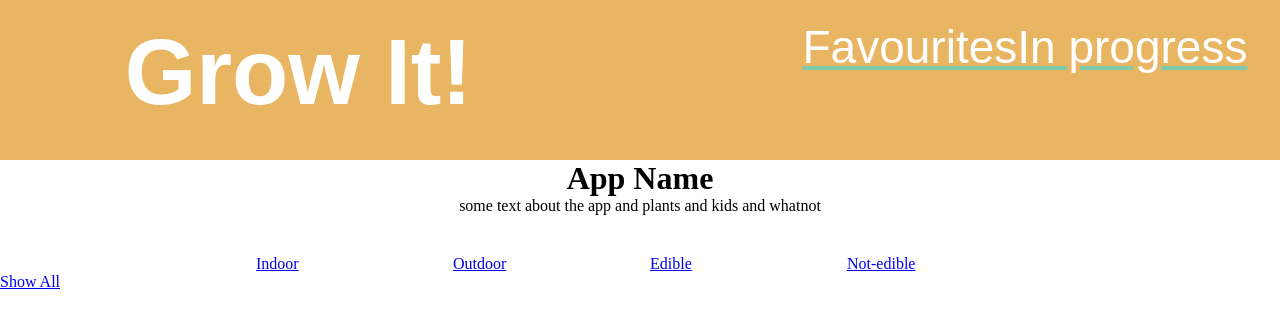
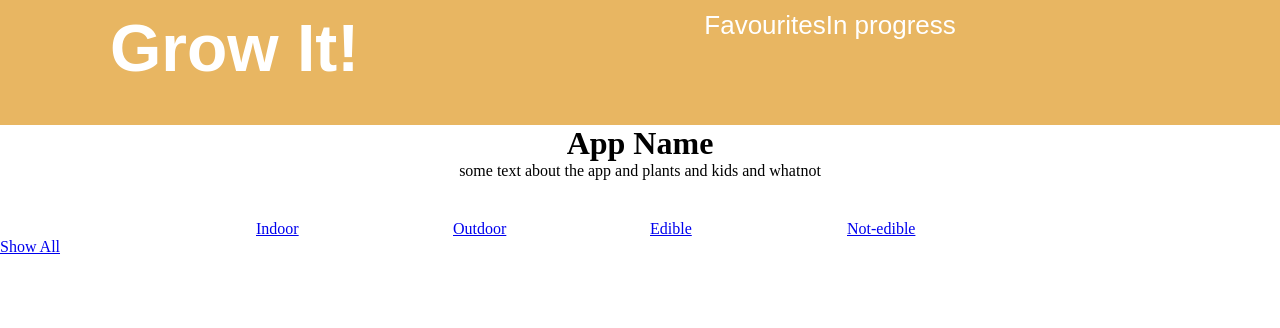
Before and after one commit to cjmcauley/educational_app, a Vue app in the folder client/: page /#/ in a window 1280 px wide. Shown: the top 328 px of the page. Built offline with nearby package versions, Linux system fonts and the light colour scheme; a web font is replaced by a local one.

Commit message:
footer hidden and header adjusted

```diff
--- a/client/src/App.vue
+++ b/client/src/App.vue
@@ -2,13 +2,14 @@
   <div>
     <web-header />
     <router-view></router-view>
+    <!-- <web-footer /> -->
   </div>
-
 </template>
 
 <script>
 import ProjectService from './services/ProjectService.js';
 import Header from './components/Header.vue';
+import Footer from './components/Footer.vue';
 import { eventBus } from './main.js';
 import ProjectCard from './components/ProjectCard.vue';
 
@@ -16,7 +17,8 @@ export default {
   name: 'app',
   components: {
     'web-header': Header,
-    'project-card': ProjectCard
+    'project-card': ProjectCard,
+    'web-footer': Footer
   }
 }
 </script>
--- a/client/src/components/Footer.vue
+++ b/client/src/components/Footer.vue
@@ -0,0 +1,18 @@
+<template lang="html">
+  <footer>
+
+  </footer>
+</template>
+
+<script>
+export default {
+  name: 'web-footer'
+}
+</script>
+
+<style lang="css" scoped>
+footer{
+  background-color: #E8B662;
+  padding: 20px 5px;
+}
+</style>
--- a/client/src/components/Header.vue
+++ b/client/src/components/Header.vue
@@ -2,7 +2,7 @@
   <header>
     <div class="wrapper">
 
-      <router-link :to="{ name: 'home'}"><v-img class="logo" src="@/assets/elements/logo.png"></v-img><h1>Grow It!</h1></router-link>
+      <router-link :to="{ name: 'home'}"><v-img class="logo" src="@/assets/elements/logo.png"></v-img><h1 class="header">Grow It!</h1></router-link>
       <router-link :to="{ name: 'projects', params: { filter: 'favourite' } }">Favourites</router-link>
       <router-link :to="{ name: 'projects', params: {filter: 'progress'} }">In progress</router-link>
     </div>
@@ -24,11 +24,11 @@ export default {
 }
 header{
   background-color: #E8B662;
-  padding: 20px 5px;
+  padding: 10px 5px;
   color: white;
 }
 router-link {
-  align-content: center;
+  align-items: center;
 }
 h1{
   float: left;
@@ -40,10 +40,14 @@ h1{
   height: auto;
   align: center;
 }
-a{
-  text-decoration: underline #7FCBB0;
+.header{
+  font-size: 66px;
+
+}
+a {
+  text-decoration: none;
   color: white;
-  font-size: 46px;
+  font-size: 26px;
   font-family: sofia-pro, sans-serif;
   font-weight: 400;
 }
--- a/client/src/components/ProjectSlide.vue
+++ b/client/src/components/ProjectSlide.vue
@@ -1,7 +1,7 @@
 <template lang="html">
   <v-card v-if="project" flat>
     <v-card-title>
-     <h1 v-if="project.commonName">How to grow your own {{ project.commonName }}</h1>
+     <h1 class="project-header" v-if="project.commonName">How to grow your own {{ project.commonName }}</h1>
    </v-card-title>
     <v-tabs v-model="tabs" background-color="transparent" centered>
       <v-tab v-for="header in headers" :key="header">
@@ -126,5 +126,9 @@ export default {
   width: 10%;
   height: auto;
 }
+.project-header{
+  font-family: chaloops, sans-serif;
+  padding: 15px 0px;
+}
 
 </style>
```
